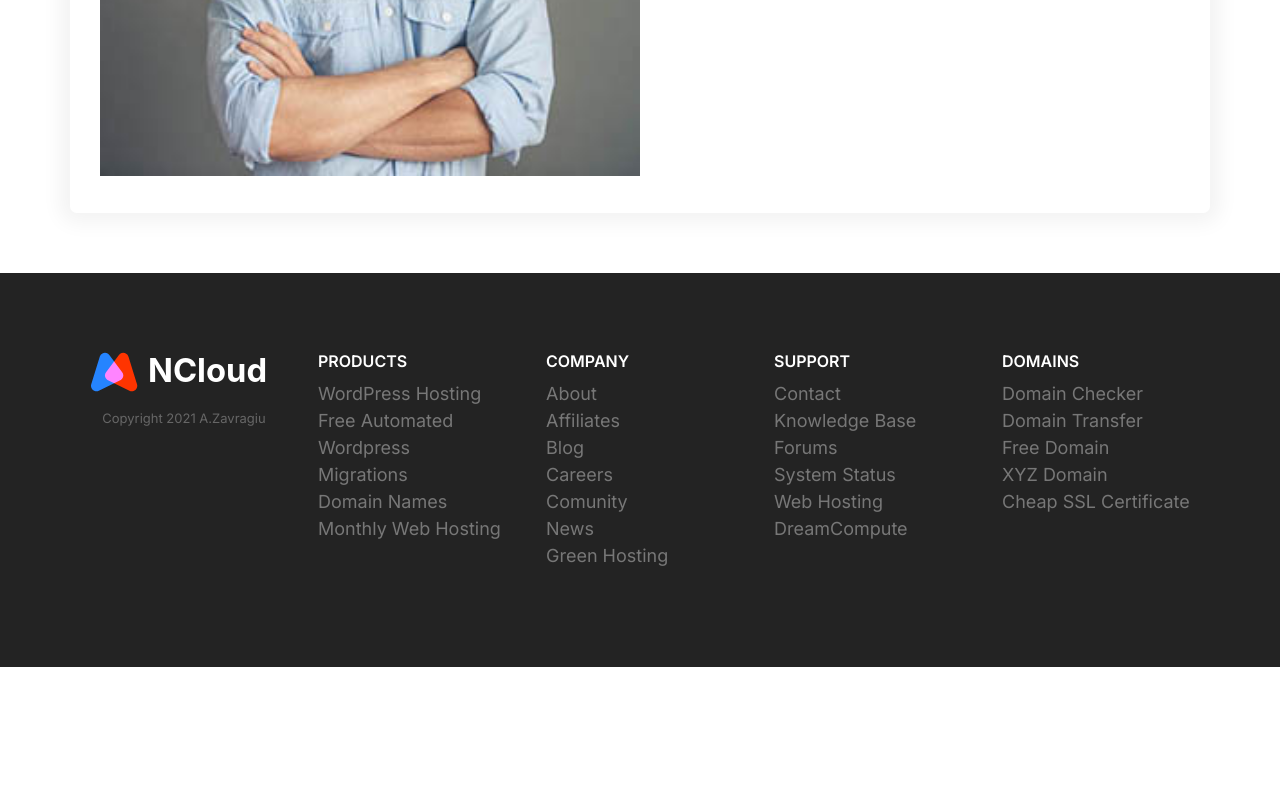
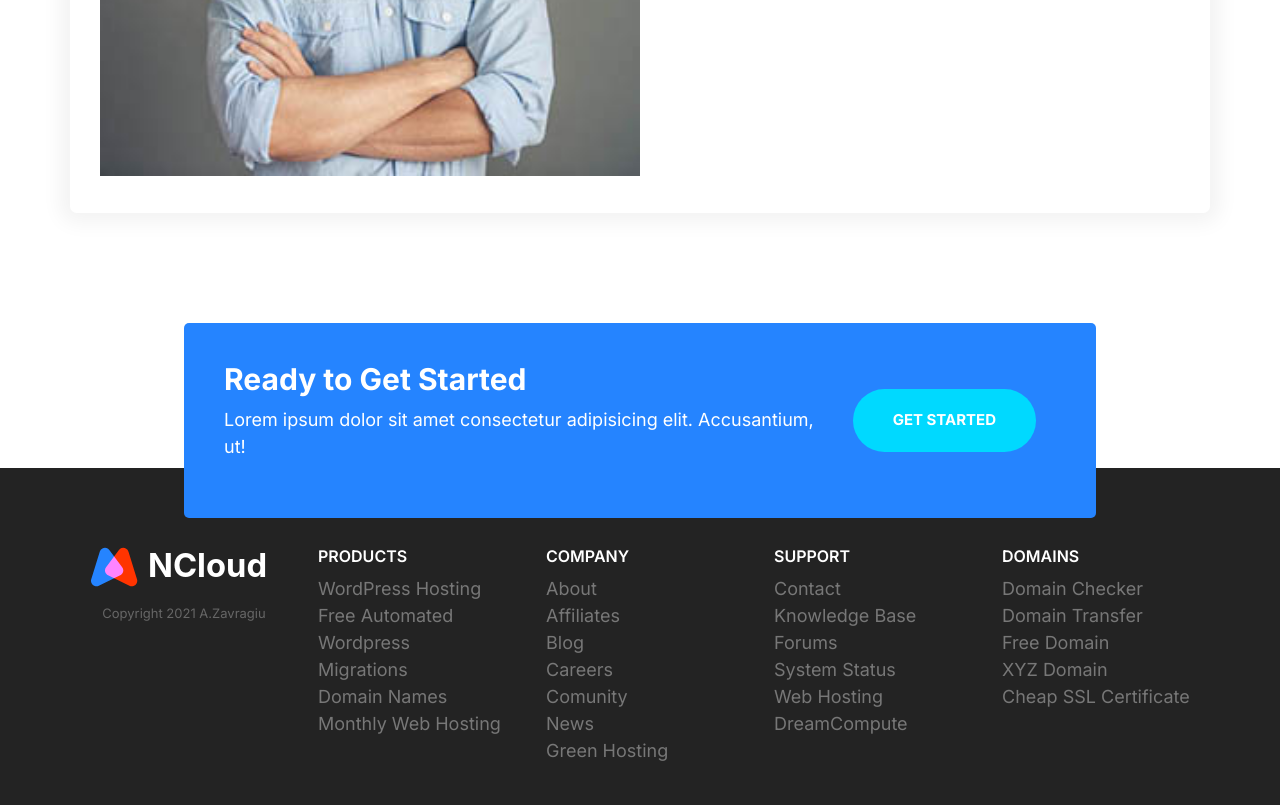
Before and after one commit to AlexZavragiu/NCloud, a plain HTML site: page index.html in a window 1280 px wide. Shown: the part 5557-6362 px from the top of the page. Before the commit the page ends 6224 px from the top, so only its background shows below. Drawn offline with nearby package versions, Linux system fonts and the light colour scheme.

Commit message:
Added callouts block component.

```diff
--- a/css/styles.css
+++ b/css/styles.css
@@ -559,6 +559,12 @@ a {
   text-align: center;
 }
 
+.callout-signup {
+  max-width: 80%;
+  margin: auto;
+  transform: translateY(5rem);
+}
+
 @media screen and (min-width: 768px) {
   .callout .grid--1x2 {
     grid-template-columns: 1fr auto;
--- a/index.html
+++ b/index.html
@@ -320,6 +320,17 @@
         </div>
     </div>
 </section>
+<div class="container">
+    <div class="callout callout--primary callout-signup">
+        <div class="grid grid--1x2">
+            <div class="callout__content">
+                <h2 class="callout__heading">Ready to Get Started</h2>
+                <p>Lorem ipsum dolor sit amet consectetur adipisicing elit. Accusantium, ut!</p>
+            </div>
+            <a href="#" class="btn btn--secondary btn--stretched">Get Started</a>
+        </div>
+    </div>
+</div>
 <footer class="block block--dark footer">
     <div class="container grid footer__sections">
         <section class="collapsible collapsible--expanded footer__section">
```
